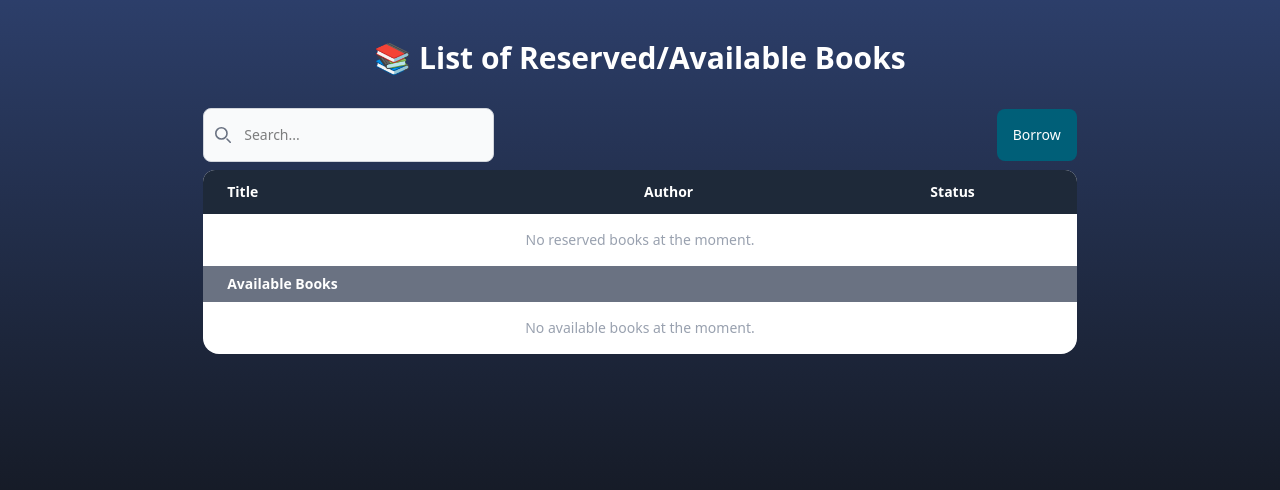
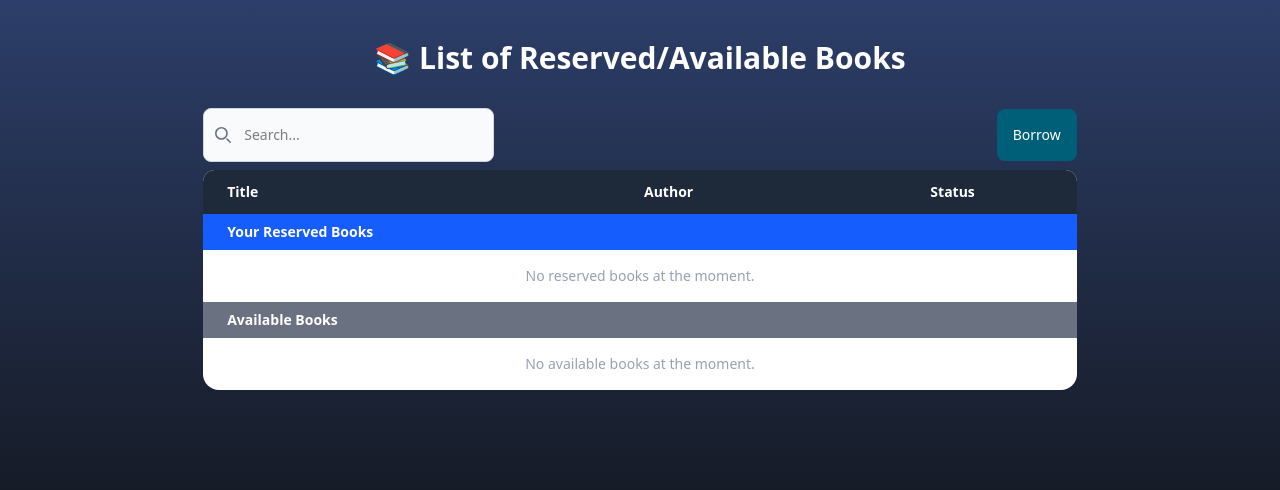
Before and after one commit to Eiron-Van/Libraprint, a PHP site: page /Borrowing/borrow_book.php in a window 1280 px wide. Shown: the part 77-567 px from the top of the page. Run offline with PHP 8.4, Linux system fonts and the light colour scheme; the visitor is signed in with stand-in values (Sample User, id 1); data that the repository does not hold is empty; style sheets or scripts are compiled from the project's sources.

Commit message:
move the header for your reserved books

```diff
--- a/Borrowing/borrow_book.php
+++ b/Borrowing/borrow_book.php
@@ -148,11 +148,11 @@ $availableBooks = $conn->query("
                 </div>
 
                 <!-- Reserved Section Label -->
+                <div class="bg-blue-600 text-white sticky top-[2.75rem] z-10 px-6 py-2 font-semibold">
+                    Your Reserved Books
+                </div>
+
                 <?php if ($reservedResult->num_rows > 0): ?>
-                    <div class="bg-blue-600 text-white sticky top-[2.75rem] z-10 px-6 py-2 font-semibold">
-                    Your Reserved Books
-                    </div>
-
                     <?php while ($row = $reservedResult->fetch_assoc()): ?>
                     <div class="grid grid-cols-8 gap-2 border-b border-gray-200 bg-blue-100 hover:bg-blue-200 px-6 py-3 items-center">
                         <div class="col-span-4"><?= htmlspecialchars($row['title']) ?></div>
```
